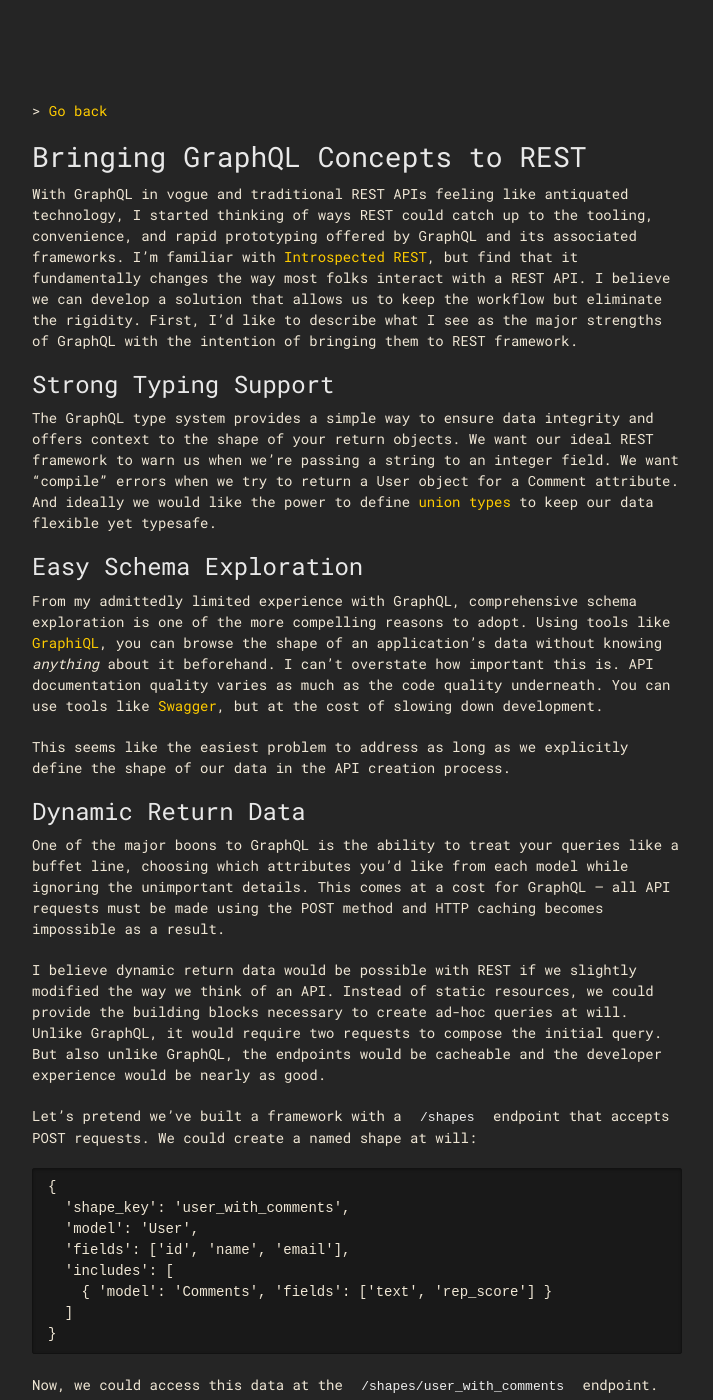
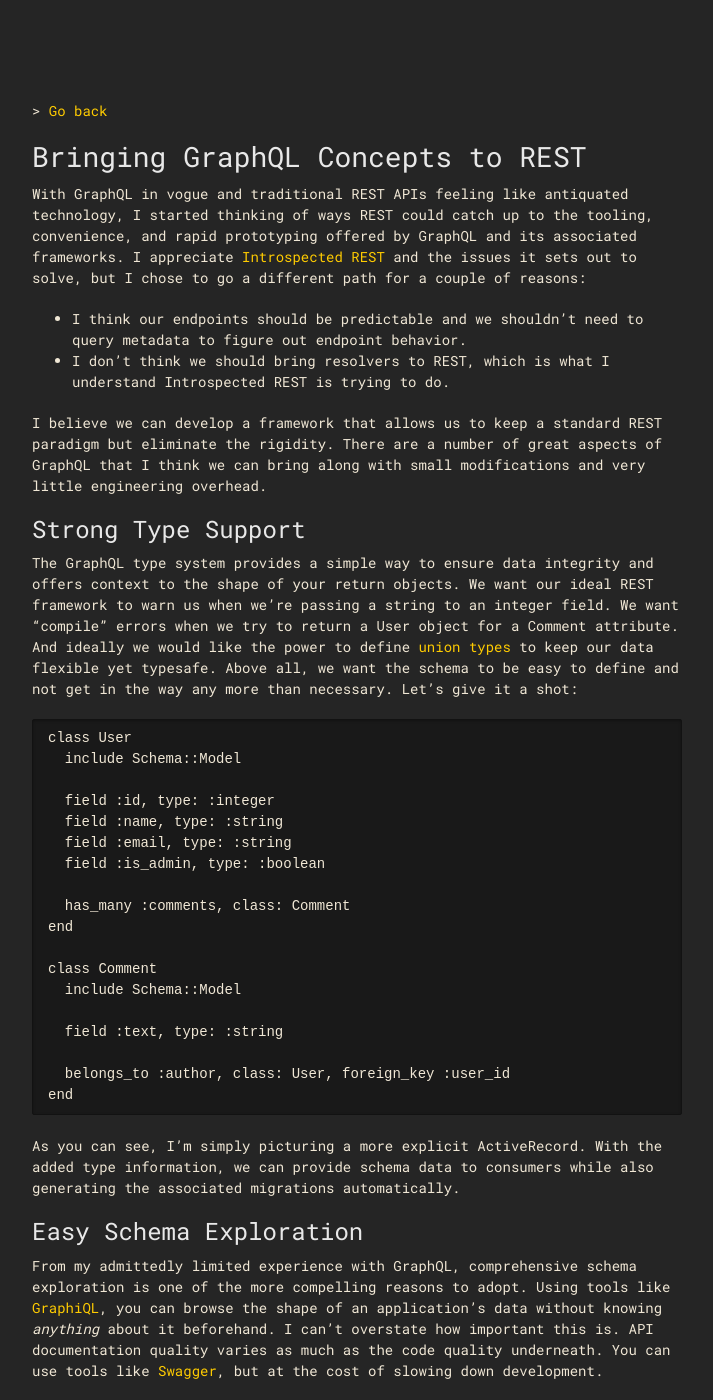
Before and after one commit to ccallebs/personal, a Jekyll site: the page built from _posts/2018-11-25-bringing-graphql-concepts-to-rest.markdown, in a window 1280 px wide and 1400 px high. Shown: the whole window, without its empty margins (283-996 px from the left). Built offline with Jekyll 4.4.1, drawn with Linux system fonts in a browser that asks for light colours; some of the changed text lies outside the part shown.

Commit message:
Update GraphQL -> REST blog post.

```diff
--- a/_posts/2018-11-25-bringing-graphql-concepts-to-rest.markdown
+++ b/_posts/2018-11-25-bringing-graphql-concepts-to-rest.markdown
@@ -3,24 +3,51 @@ title: Bringing GraphQL Concepts to REST
 layout: post
 ---
 
-With GraphQL in vogue and traditional REST APIs feeling like antiquated technology, I started thinking of ways REST could catch up to the tooling, convenience, and rapid prototyping offered by GraphQL and its associated frameworks. I'm familiar with [Introspected REST](https://introspected.rest), but find that it fundamentally changes the way most folks interact with a REST API. I believe we can develop a solution that allows us to keep the workflow but eliminate the rigidity. First, I'd like to describe what I see as the major strengths of GraphQL with the intention of bringing them to REST framework.
+With GraphQL in vogue and traditional REST APIs feeling like antiquated technology, I started thinking of ways REST could catch up to the tooling, convenience, and rapid prototyping offered by GraphQL and its associated frameworks. I appreciate [Introspected REST](https://introspected.rest) and the issues it sets out to solve, but I chose to go a different path for a couple of reasons:
+- I think our endpoints should be predictable and we shouldn't need to query metadata to figure out endpoint behavior.
+- I don't think we should bring resolvers to REST, which is what I understand Introspected REST is trying to do.
 
-## Strong Typing Support
+I believe we can develop a framework that allows us to keep a standard REST paradigm but eliminate the rigidity. There are a number of great aspects of GraphQL that I think we can bring along with small modifications and very little engineering overhead.
 
-The GraphQL type system provides a simple way to ensure data integrity and offers context to the shape of your return objects. We want our ideal REST framework to warn us when we're passing a string to an integer field. We want "compile" errors when we try to return a User object for a Comment attribute. And ideally we would like the power to define [union types](https://graphql.org/learn/schema/#union-types) to keep our data flexible yet typesafe.
+## Strong Type Support
+
+The GraphQL type system provides a simple way to ensure data integrity and offers context to the shape of your return objects. We want our ideal REST framework to warn us when we're passing a string to an integer field. We want "compile" errors when we try to return a User object for a Comment attribute. And ideally we would like the power to define [union types](https://graphql.org/learn/schema/#union-types) to keep our data flexible yet typesafe. Above all, we want the schema to be easy to define and not get in the way any more than necessary. Let's give it a shot:
+
+<pre>
+class User
+  include Schema::Model
+
+  field :id, type: :integer
+  field :name, type: :string
+  field :email, type: :string
+  field :is_admin, type: :boolean
+
+  has_many :comments, class: Comment
+end
+
+class Comment
+  include Schema::Model
+
+  field :text, type: :string
+
+  belongs_to :author, class: User, foreign_key :user_id
+end
+</pre>
+
+As you can see, I'm simply picturing a more explicit ActiveRecord. With the added type information, we can provide schema data to consumers while also generating the associated migrations automatically.
 
 ## Easy Schema Exploration
 
 From my admittedly limited experience with GraphQL, comprehensive schema exploration is one of the more compelling reasons to adopt. Using tools like [GraphiQL](https://github.com/graphql/graphiql), you can browse the shape of an application's data without knowing _anything_ about it beforehand. I can't overstate how important this is. API documentation quality varies as much as the code quality underneath. You can use tools like [Swagger](https://swagger.io/), but at the cost of slowing down development.
 
-This seems like the easiest problem to address as long as we explicitly define the shape of our data in the API creation process.
+This seems like the easiest problem to address as long as we explicitly define the shape of our data in the API creation process. Using the models defined above, we could build our framework to have a `/schema` endpoint that accepted GET requests. Depending on the content-type, we could return a generated webpage with the associated schema information or a JSON representation of the same.
 
 ## Dynamic Return Data
 One of the major boons to GraphQL is the ability to treat your queries like a buffet line, choosing which attributes you’d like from each model while ignoring the unimportant details. This comes at a cost for GraphQL -- all API requests must be made using the POST method and HTTP caching becomes impossible as a result.
 
 I believe dynamic return data would be possible with REST if we slightly modified the way we think of an API. Instead of static resources, we could provide the building blocks necessary to create ad-hoc queries at will. Unlike GraphQL, it would require two requests to compose the initial query. But also unlike GraphQL, the endpoints would be cacheable and the developer experience would be nearly as good.
 
-Let’s pretend we’ve built a framework with a `/shapes` endpoint that accepts POST requests. We could create a named shape at will:
+Let’s pretend our framework also has a `/shapes` endpoint accepts POST requests. We could create a named shape at will:
 
 <pre>
 {
@@ -28,7 +55,7 @@ Let’s pretend we’ve built a framework with a `/shapes` endpoint that accepts
   'model': 'User',
   'fields': ['id', 'name', 'email'],
   'includes': [
-    { 'model': 'Comments', 'fields': ['text', 'rep_score'] }
+    { 'model': 'Comments', 'fields': ['text', 'score'] }
   ]
 }
 </pre>
@@ -42,12 +69,13 @@ Now, we could access this data at the `/shapes/user_with_comments` endpoint. If
       'name': 'Chuck Callebs',
       'email': 'chuck@callebs.io',
       'comments': [
-        { 'text': 'Great data shape!', score: 1000 },
+        { 'text': 'Great data shape!', 'score': 1000 },
       ]
     }
   ]
 }
 </pre>
+Additionally, this shape would automatically be added to the `/schema` information.
 
 ## Automatic Schema Updates
 In the [Prisma](https://www.prisma.io/) framework, an engineer only has to modify their schema and the server will automatically update the data store. The migrations will run and unless there’s a destructive action, no further participation is necessary by the engineer. For destructive actions, the participation is only slightly [more involved](https://www.prisma.io/docs/data-model-and-migrations/migrations-asdf/). Here's an example of a column rename:
```
